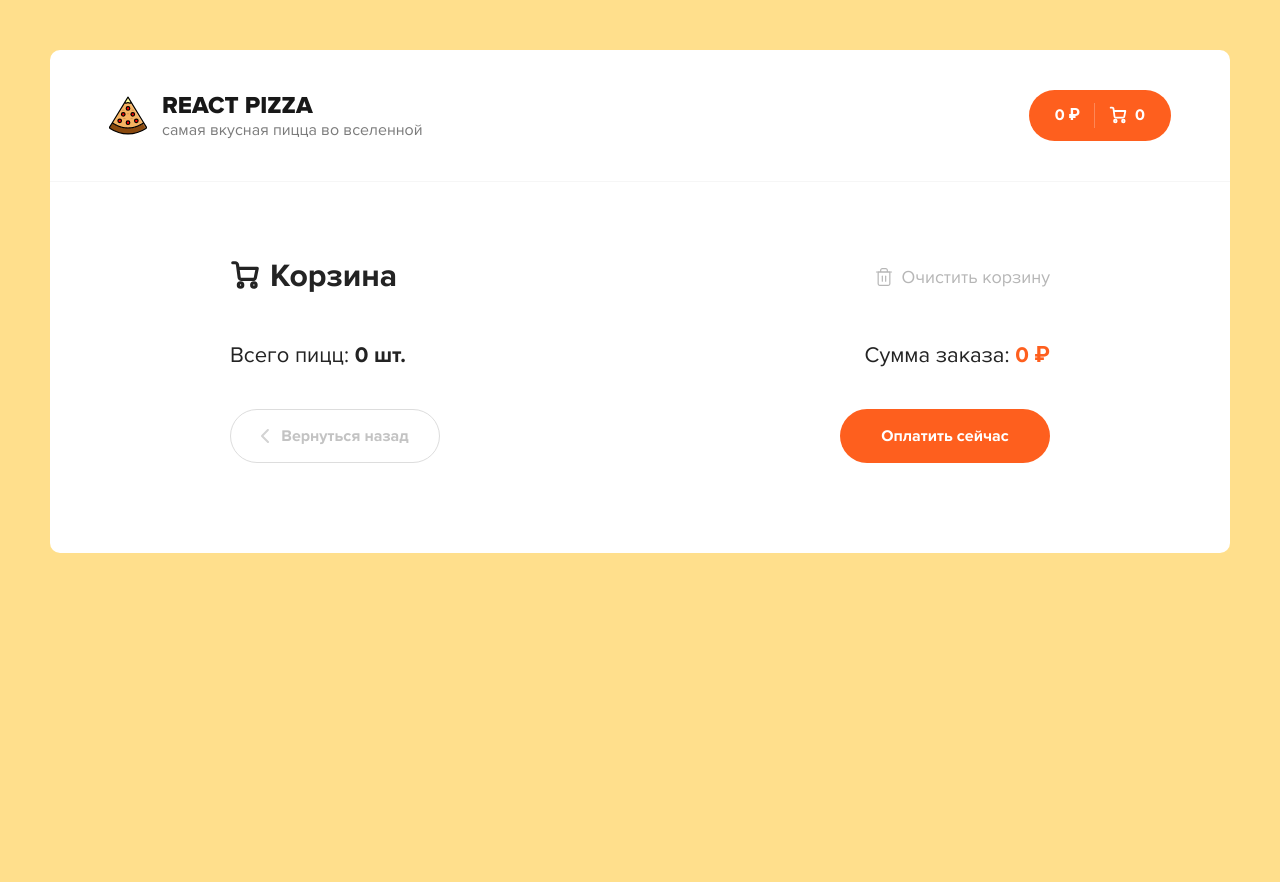
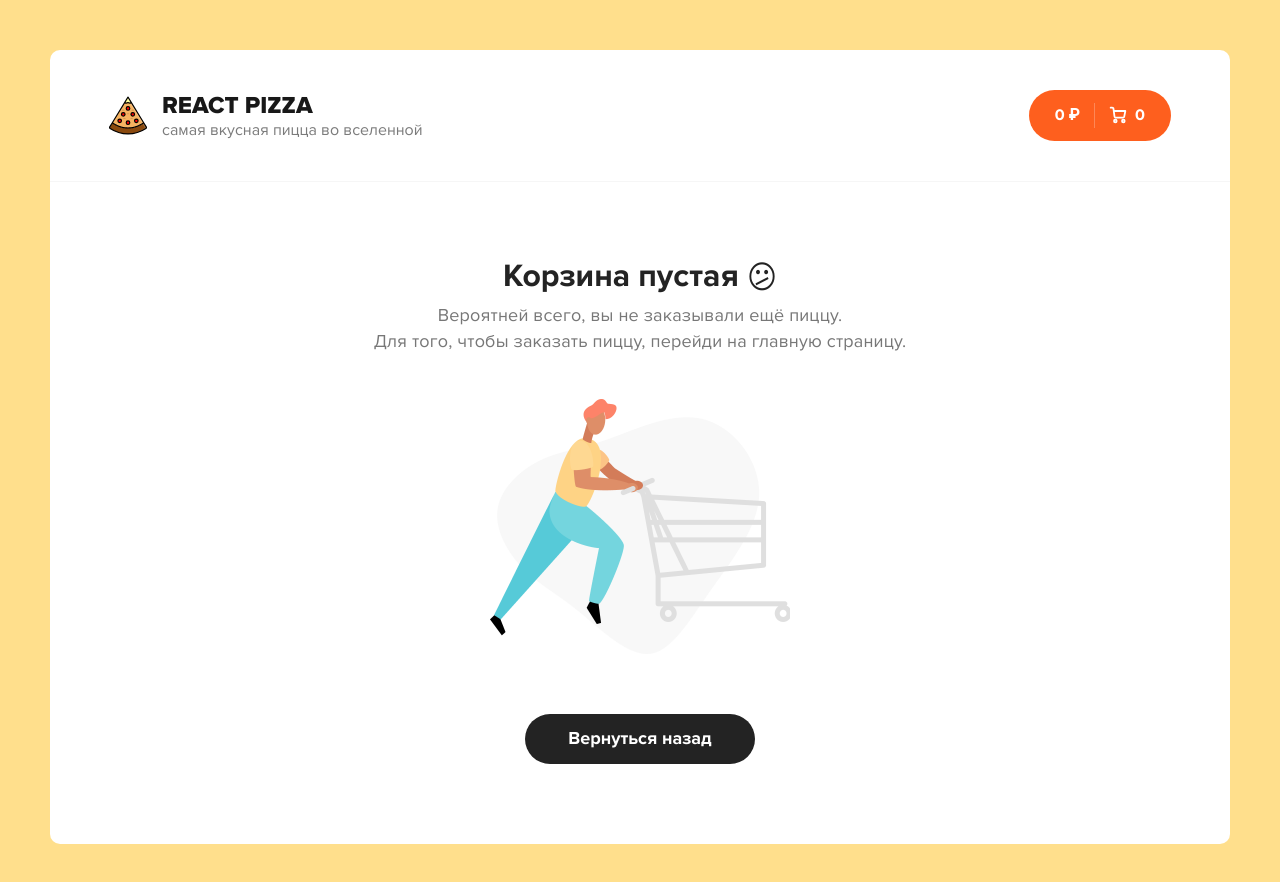
Before and after one commit to EugeneSince1993/react-pizza, a React app: page /cart in a window 1280 px wide. Shown: the top 882 px of the page. Before the commit the page ends 800 px from the top, so only its background shows below. Built offline with nearby package versions, Linux system fonts and the light colour scheme.

Commit message:
l10 1.24.00

```diff
--- a/src/pages/Cart.jsx
+++ b/src/pages/Cart.jsx
@@ -1,7 +1,10 @@
 import React from 'react';
+import { useSelector, useDispatch } from 'react-redux';
+import { Link } from 'react-router-dom';
+
 import { CartItem } from '../components';
-import { useSelector, useDispatch } from 'react-redux';
 import { clearCart } from '../redux/actions/cart';
+import cartEmptyImage from '../assets/img/empty-cart.png';
 
 function Cart() {
   const dispatch = useDispatch();
@@ -16,10 +19,11 @@
       dispatch(clearCart());
     }
   };
-  // l10 1.15.20
 
   return (
     <div className="container container--cart">
+      {
+        totalCount ? (
           <div className="cart">
             <div className="cart__top">
               <h2 className="content__title">
@@ -71,8 +75,24 @@
               </div>
             </div>
           </div>
+        )
+        : (
+          <div className="cart cart--empty">
+            <h2>Корзина пустая <icon>😕</icon></h2>
+            <p>
+              Вероятней всего, вы не заказывали ещё пиццу.<br />
+              Для того, чтобы заказать пиццу, перейди на главную страницу.
+            </p>
+            <img src={cartEmptyImage} alt="Empty cart" />
+            <Link to="/" className="button button--black">
+              <span>Вернуться назад</span>
+            </Link>
+          </div>
+        )
+      }
     </div>
   );
 }
 
 export default Cart;
+// l10 1.24.00
```
Lines whose indentation alone changed are shown as unchanged.
